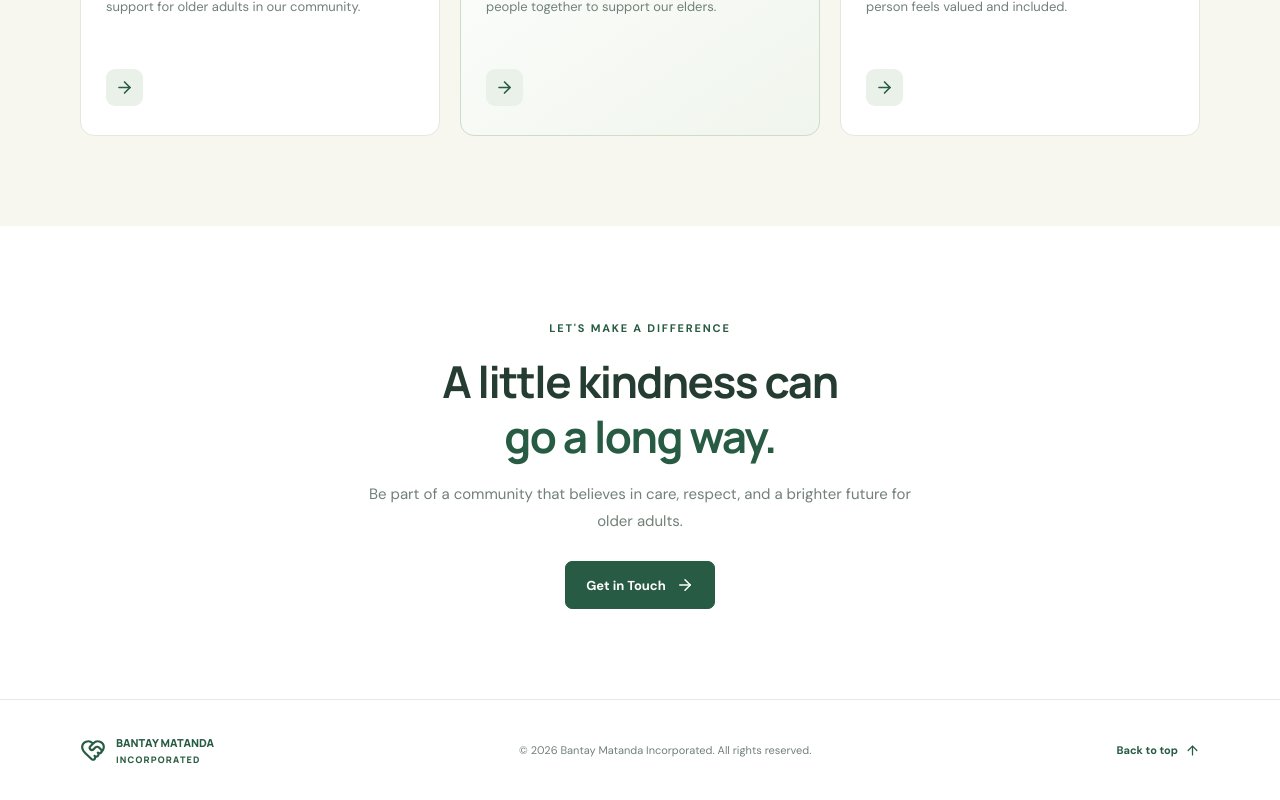
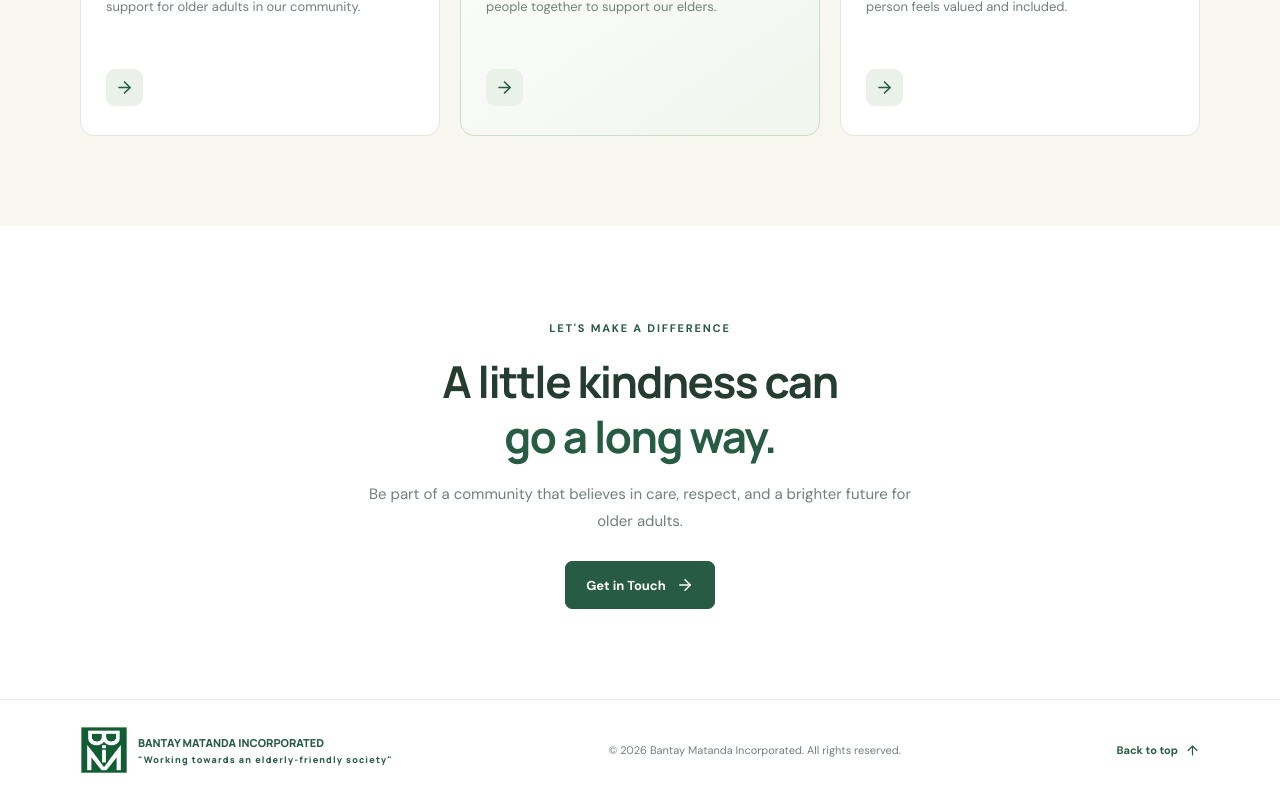
Before and after one commit to timothyesturas/cms-frontend, a React (Vite) app: page / in a window 1280 px wide. Shown: the part 1635-2435 px from the top of the page. Built offline with nearby package versions, Linux system fonts and the light colour scheme.

Commit message:
second commit

```diff
--- a/src/components/Footer.jsx
+++ b/src/components/Footer.jsx
@@ -7,10 +7,15 @@ function Footer() {
     <footer className="footer">
       <div className="section-container footer-container">
         <Link to="/" className="footer-brand">
-          <HeartHandshake size={26} />
+          <div className="brand-icon">
+            <img
+              src="/BantayMatandaLogo.png"
+              alt="Bantay Matanda Incorporated logo"
+            />
+          </div>
           <span>
-            BANTAY MATANDA
-            <small>INCORPORATED</small>
+            BANTAY MATANDA INCORPORATED
+            <small>"Working towards an elderly-friendly society"</small>
           </span>
         </Link>
 
```
